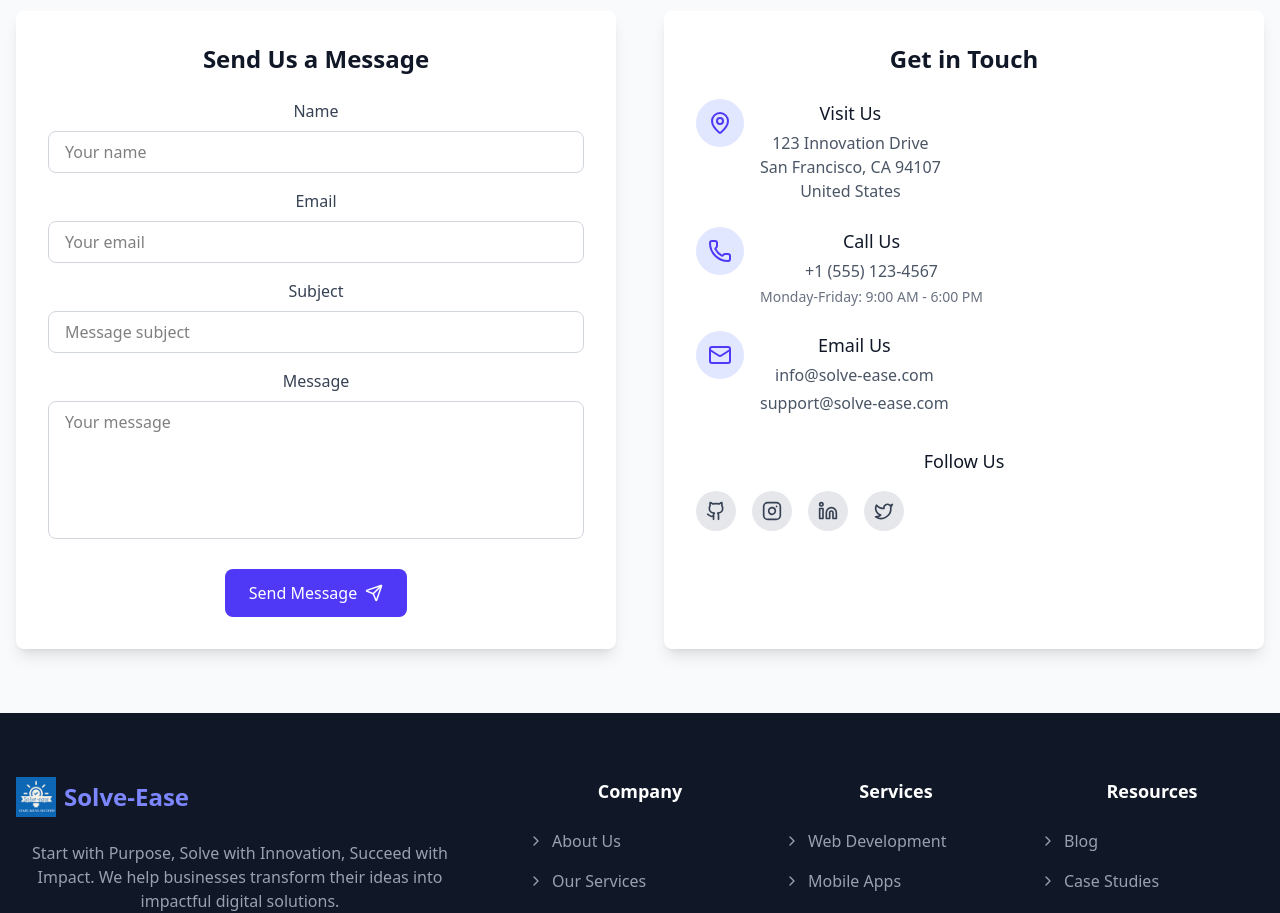
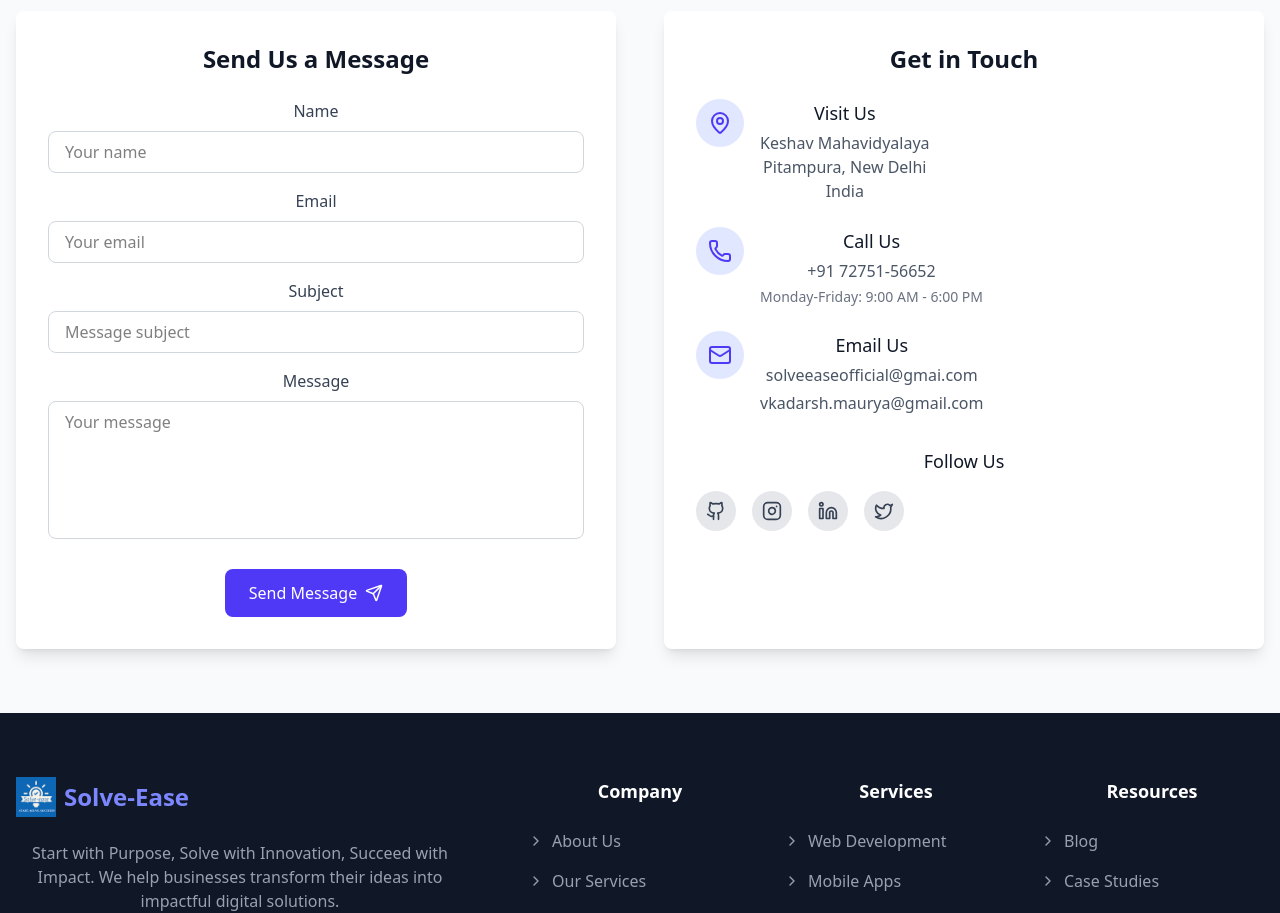
Before and after one commit to solve-ease/official-website, a React (Vite) app in the folder frontend/: page / in a window 1280 px wide. Shown: the part 5400-6313 px from the top of the page. Built offline with nearby package versions, Linux system fonts and the light colour scheme.

Commit message:
contact updated

```diff
--- a/frontend/src/components/Contact.jsx
+++ b/frontend/src/components/Contact.jsx
@@ -166,9 +166,9 @@
                   <div className="ml-4">
                     <h4 className="text-lg font-medium text-gray-900 dark:text-white mb-1">Visit Us</h4>
                     <p className="text-gray-600 dark:text-gray-300">
-                      123 Innovation Drive<br />
-                      San Francisco, CA 94107<br />
-                      United States
+                      Keshav Mahavidyalaya<br />
+                      Pitampura, New Delhi<br />
+                      India
                     </p>
                   </div>
                 </div>
@@ -180,7 +180,7 @@
                   <div className="ml-4">
                     <h4 className="text-lg font-medium text-gray-900 dark:text-white mb-1">Call Us</h4>
                     <p className="text-gray-600 dark:text-gray-300">
-                      +1 (555) 123-4567
+                      +91 72751-56652
                     </p>
                     <p className="text-gray-500 dark:text-gray-400 text-sm mt-1">
                       Monday-Friday: 9:00 AM - 6:00 PM
@@ -196,12 +196,12 @@
                     <h4 className="text-lg font-medium text-gray-900 dark:text-white mb-1">Email Us</h4>
                     <p className="text-gray-600 dark:text-gray-300">
                       <a href="mailto:info@solve-ease.com" className="hover:text-indigo-600 dark:hover:text-indigo-400">
-                        info@solve-ease.com
+                        solveeaseofficial@gmai.com
                       </a>
                     </p>
                     <p className="text-gray-600 dark:text-gray-300 mt-1">
                       <a href="mailto:support@solve-ease.com" className="hover:text-indigo-600 dark:hover:text-indigo-400">
-                        support@solve-ease.com
+                        vkadarsh.maurya@gmail.com
                       </a>
                     </p>
                   </div>
```
